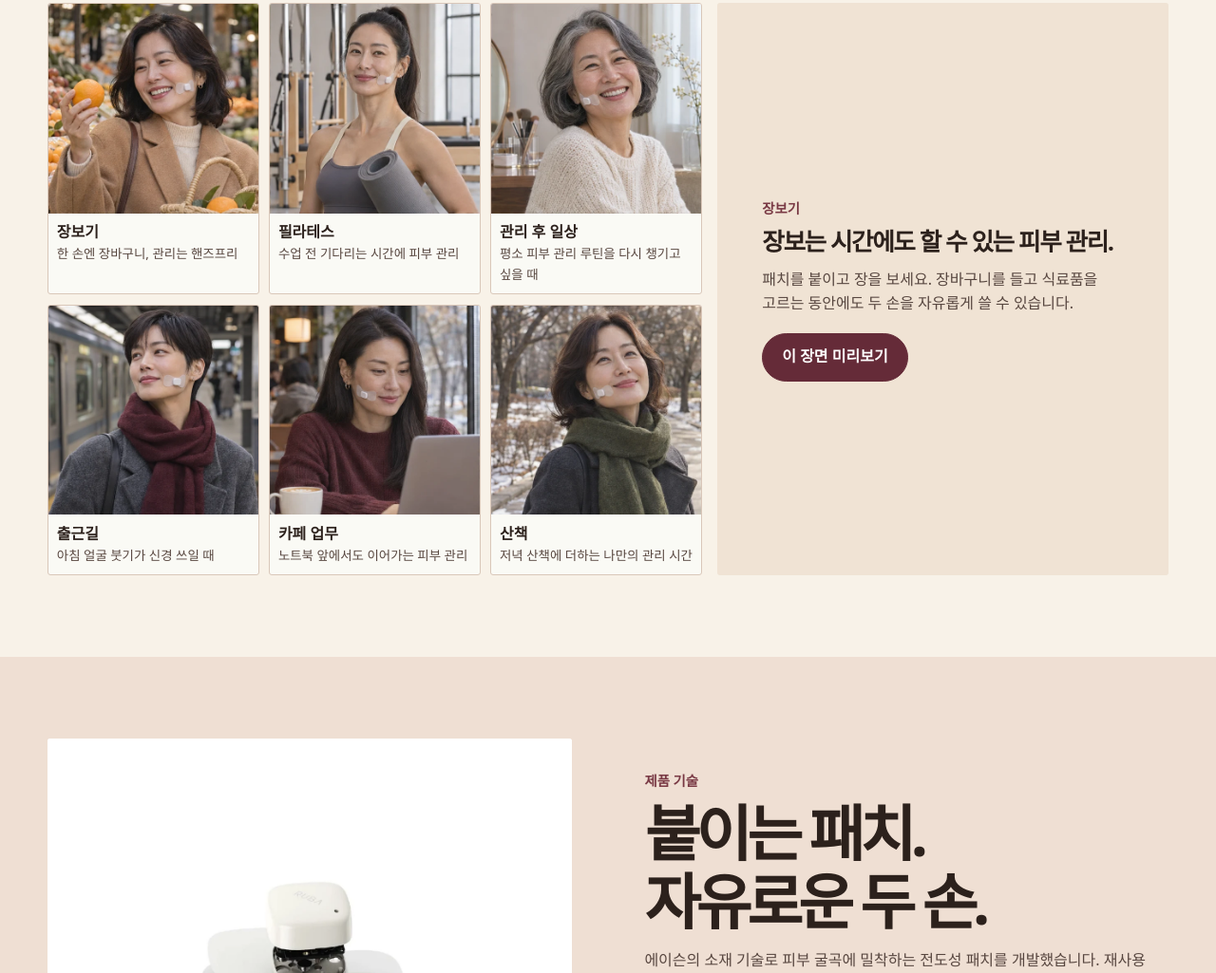
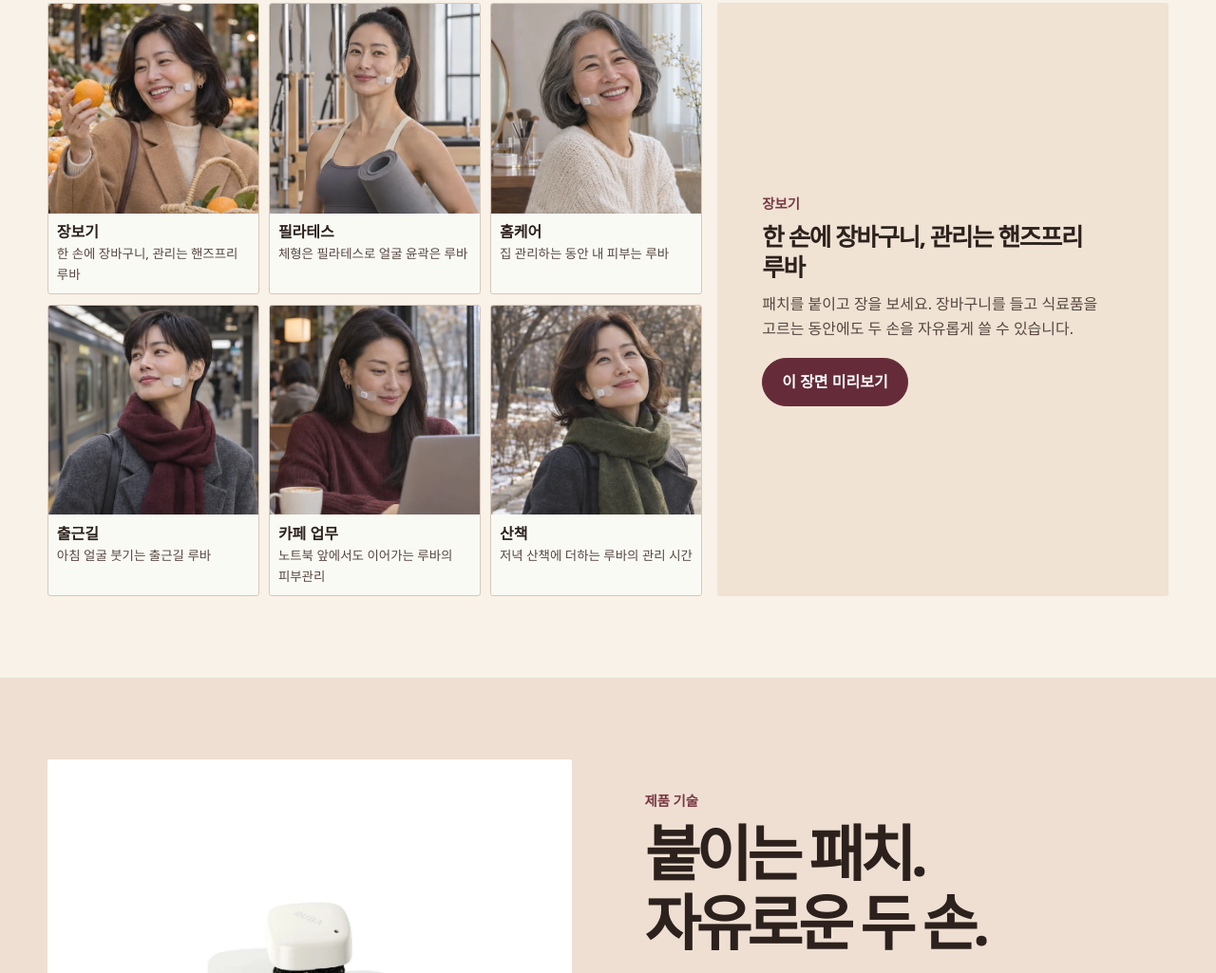
Before and after one commit to wooinho/ruba-december-preview, a plain HTML site: page index.html in a window 1280 px wide. Shown: the part 1088-2113 px from the top of the page at 95% size. Drawn offline with Linux system fonts and the light colour scheme.

Commit message:
Apply approved RUBA scene copy

```diff
--- a/app.js
+++ b/app.js
@@ -1,10 +1,10 @@
 const scenes = {
-  errands: ["장보기", "장보는 시간에도 할 수 있는 피부 관리.", "패치를 붙이고 장을 보세요. 장바구니를 들고 식료품을 고르는 동안에도 두 손을 자유롭게 쓸 수 있습니다."],
-  studio: ["필라테스", "수업 전 잠깐, 나를 위한 시간.", "필라테스 수업에 조금 일찍 도착한 날, 매트를 준비하고 수업을 기다리는 동안 루바로 피부 관리를 시작해 보세요."],
-  daily: ["관리 후 일상", "집으로 돌아와 챙기는 나만의 루틴.", "세안 후 평소 피부 관리 루틴을 이어가고 싶은 날, 루바를 붙이고 저녁을 준비해 보세요. 별도의 피부 시술을 받았다면 사용 시점은 전문가 안내와 제품 설명서를 확인하세요."],
-  commute: ["출근길", "아침 얼굴 붓기가 신경 쓰이는 출근길.", "아침에 거울을 보고 얼굴 붓기가 신경 쓰였나요? 대중교통으로 이동하는 시간을 활용해 루바를 붙이고 간편하게 피부 관리 루틴을 챙겨보세요."],
-  cafe: ["카페 업무", "일에 집중하는 동안에도, 피부 관리는 계속.", "카페에서 노트북을 펼치기 전에 루바를 붙여보세요. 키보드를 두드리고 커피를 마시는 동안에도 피부 관리 루틴을 이어갈 수 있습니다."],
-  walk: ["산책", "하루를 마무리하는 산책과 피부 관리.", "동네를 천천히 걷는 저녁, 루바를 붙이고 평소처럼 산책해 보세요. 피부 관리를 위해 시간을 따로 내기 어려운 날에 활용할 수 있습니다."]
+  errands: ["장보기", "한 손에 장바구니, 관리는 핸즈프리 루바", "패치를 붙이고 장을 보세요. 장바구니를 들고 식료품을 고르는 동안에도 두 손을 자유롭게 쓸 수 있습니다."],
+  studio: ["필라테스", "체형은 필라테스로 얼굴 윤곽은 루바", "필라테스 수업에 조금 일찍 도착한 날, 매트를 준비하고 수업을 기다리는 동안 루바로 피부 관리를 시작해 보세요."],
+  daily: ["홈케어", "집 관리하는 동안 내 피부는 루바", "빨래를 개거나 저녁을 준비할 때 루바를 붙여보세요. 집안일을 하면서 평소 피부 관리 루틴도 챙길 수 있습니다."],
+  commute: ["출근길", "아침 얼굴 붓기는 출근길 루바", "아침에 거울을 보고 얼굴 붓기가 신경 쓰였나요? 대중교통으로 이동하는 시간을 활용해 루바를 붙이고 간편하게 피부 관리 루틴을 챙겨보세요."],
+  cafe: ["카페 업무", "노트북 앞에서도 이어가는 루바의 피부관리", "카페에서 노트북을 펼치기 전에 루바를 붙여보세요. 키보드를 두드리고 커피를 마시는 동안에도 피부 관리 루틴을 이어갈 수 있습니다."],
+  walk: ["산책", "저녁 산책에 더하는 루바의 관리 시간", "동네를 천천히 걷는 저녁, 루바를 붙이고 평소처럼 산책해 보세요. 피부 관리를 위해 시간을 따로 내기 어려운 날에 활용할 수 있습니다."]
 };
 
 const sceneInputs = [...document.querySelectorAll('input[name="scene"]')];
--- a/index.html
+++ b/index.html
@@ -8,7 +8,7 @@
 <meta name="description" content="추운 날에도, 따뜻한 루틴. 루바 12월 연말 프로모션과 회원가입 이벤트 시안.">
 <title>Reveal, RUBA | 루바의 따뜻한 연말</title>
 <link rel="stylesheet" href="style.css?v=scene-hover">
-<script src="app.js?v=scene-copy" defer></script>
+<script src="app.js?v=scene-messages" defer></script>
 </head>
 <body>
 <a class="skip" href="#main">본문으로 이동</a>
@@ -37,16 +37,16 @@
     <p class="sub">아침 얼굴 붓기가 신경 쓰일 때, 일 때문에 관리 시간을 내기 어려울 때. 내 일상과 닮은 장면을 골라 루바를 어떻게 사용할지 살펴보세요.</p>
     <div class="scene-layout">
       <fieldset class="scenes"><legend class="sr">관심 있는 사용 장면</legend>
-        <label class="scene-card"><input type="radio" name="scene" value="errands" checked><span class="scene-tile"><img src="tpo-wear-errands.webp" alt="" width="512" height="512" loading="lazy"><span class="scene-caption">장보기<small>한 손엔 장바구니, 관리는 핸즈프리</small></span></span></label>
-        <label class="scene-card"><input type="radio" name="scene" value="studio"><span class="scene-tile"><img src="tpo-wear-studio.webp" alt="" width="512" height="512" loading="lazy"><span class="scene-caption">필라테스<small>수업 전 기다리는 시간에 피부 관리</small></span></span></label>
-        <label class="scene-card"><input type="radio" name="scene" value="daily"><span class="scene-tile"><img src="tpo-wear-daily.webp" alt="" width="512" height="512" loading="lazy"><span class="scene-caption">관리 후 일상<small>평소 피부 관리 루틴을 다시 챙기고 싶을 때</small></span></span></label>
-        <label class="scene-card"><input type="radio" name="scene" value="commute"><span class="scene-tile"><img src="tpo-wear-commute.webp" alt="" width="512" height="512" loading="lazy"><span class="scene-caption">출근길<small>아침 얼굴 붓기가 신경 쓰일 때</small></span></span></label>
-        <label class="scene-card"><input type="radio" name="scene" value="cafe"><span class="scene-tile"><img src="tpo-wear-cafe.webp" alt="" width="512" height="512" loading="lazy"><span class="scene-caption">카페 업무<small>노트북 앞에서도 이어가는 피부 관리</small></span></span></label>
-        <label class="scene-card"><input type="radio" name="scene" value="walk"><span class="scene-tile"><img src="tpo-wear-walk.webp" alt="" width="512" height="512" loading="lazy"><span class="scene-caption">산책<small>저녁 산책에 더하는 나만의 관리 시간</small></span></span></label>
+        <label class="scene-card"><input type="radio" name="scene" value="errands" checked><span class="scene-tile"><img src="tpo-wear-errands.webp" alt="" width="512" height="512" loading="lazy"><span class="scene-caption">장보기<small>한 손에 장바구니, 관리는 핸즈프리 루바</small></span></span></label>
+        <label class="scene-card"><input type="radio" name="scene" value="studio"><span class="scene-tile"><img src="tpo-wear-studio.webp" alt="" width="512" height="512" loading="lazy"><span class="scene-caption">필라테스<small>체형은 필라테스로 얼굴 윤곽은 루바</small></span></span></label>
+        <label class="scene-card"><input type="radio" name="scene" value="daily"><span class="scene-tile"><img src="tpo-wear-daily.webp" alt="" width="512" height="512" loading="lazy"><span class="scene-caption">홈케어<small>집 관리하는 동안 내 피부는 루바</small></span></span></label>
+        <label class="scene-card"><input type="radio" name="scene" value="commute"><span class="scene-tile"><img src="tpo-wear-commute.webp" alt="" width="512" height="512" loading="lazy"><span class="scene-caption">출근길<small>아침 얼굴 붓기는 출근길 루바</small></span></span></label>
+        <label class="scene-card"><input type="radio" name="scene" value="cafe"><span class="scene-tile"><img src="tpo-wear-cafe.webp" alt="" width="512" height="512" loading="lazy"><span class="scene-caption">카페 업무<small>노트북 앞에서도 이어가는 루바의 피부관리</small></span></span></label>
+        <label class="scene-card"><input type="radio" name="scene" value="walk"><span class="scene-tile"><img src="tpo-wear-walk.webp" alt="" width="512" height="512" loading="lazy"><span class="scene-caption">산책<small>저녁 산책에 더하는 루바의 관리 시간</small></span></span></label>
       </fieldset>
       <div class="scene-feature">
         <p class="eyebrow" id="scene-label">장보기</p>
-        <div aria-live="polite"><h3 id="scene-title">장보는 시간에도 할 수 있는 피부 관리.</h3><p id="scene-copy">패치를 붙이고 장을 보세요. 장바구니를 들고 식료품을 고르는 동안에도 두 손을 자유롭게 쓸 수 있습니다.</p></div>
+        <div aria-live="polite"><h3 id="scene-title">한 손에 장바구니, 관리는 핸즈프리 루바</h3><p id="scene-copy">패치를 붙이고 장을 보세요. 장바구니를 들고 식료품을 고르는 동안에도 두 손을 자유롭게 쓸 수 있습니다.</p></div>
         <button type="button" class="pill" data-trial>이 장면 미리보기</button>
       </div>
     </div>
```
